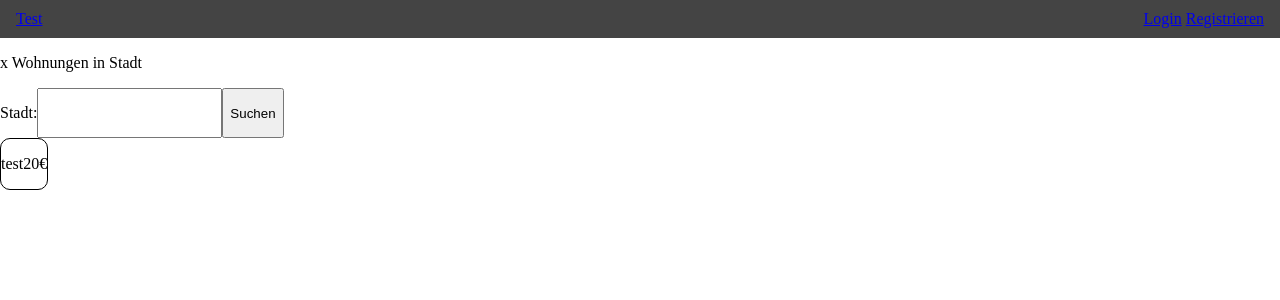
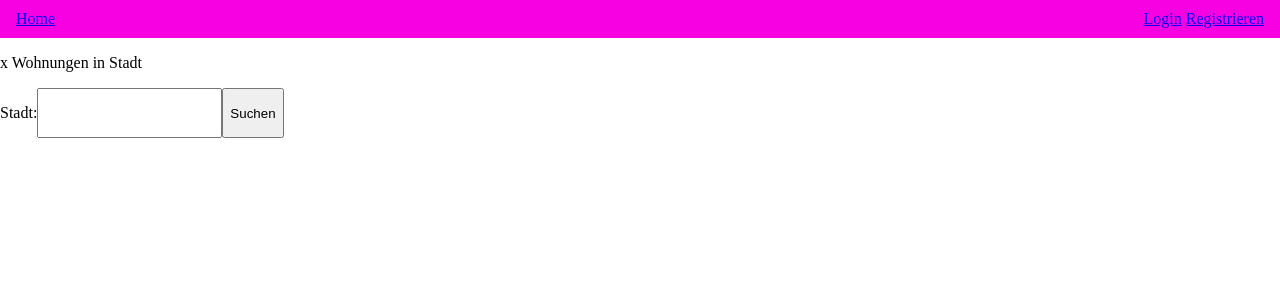
Before and after one commit to neto2000/wohnungssuche, a SvelteKit app: page /search in a window 1280 px wide. Shown: the top 300 px of the page. Built offline with nearby package versions, Linux system fonts and the light colour scheme.

Commit message:
search logic

```diff
--- a/src/lib/components/flat_list.svelte
+++ b/src/lib/components/flat_list.svelte
@@ -1,14 +1,14 @@
 <script>
 
-	let {title, price} = $props();
+	let {flat} = $props();
 
 </script>
 
 <div class="container">
 
-	<p>{title}</p>
+	<p>{flat.title}</p>
 
-	<p>{price}€</p>
+	<p>{flat.price}€</p>
 
 </div>
 
--- a/src/routes/+layout.svelte
+++ b/src/routes/+layout.svelte
@@ -17,7 +17,7 @@
 
 <header class="head">
 
-	<a href="/">Test</a>
+	<a href="/">Home</a>
 
 	<div>
 
@@ -62,7 +62,7 @@
 	margin: 0;
 	padding: 0;
 
-	--bg-color: #444;
+	--bg-color: #f700e2;
 	--fg-color: #ffffff;
 }
 
--- a/src/routes/flats/[slug]/+page.svelte
+++ b/src/routes/flats/[slug]/+page.svelte
@@ -22,6 +22,10 @@
 
 	<p>vermietet von {data.data.user_name}</p>
 
-	<img src={"/uploads/" + data.img_paths[0].file_path} alt="">
+	{#each data.img_paths as path}
+		<img src={"/uploads/" + path.file_path} alt="">
+	{/each}
+
+
 
 </div>
--- a/src/routes/search/+page.svelte
+++ b/src/routes/search/+page.svelte
@@ -14,6 +14,8 @@
 	let search_created_at_OG = $state("2030-01-01")
 	let search_available_from_UG = $state("1970-01-01")
 	let search_available_from_OG = $state("2030-01-01")
+
+	let flats = $state([])
 
 	async function search() {
 
@@ -45,7 +47,7 @@
 					ug: search_available_from_UG,
 					og: search_available_from_OG
 				},
-				sort: "",
+				sort: "area_asc",
 
 			})
 		})
@@ -54,6 +56,7 @@
 
 		console.log(data)
 
+		flats = data.flats
 
 	}
 </script>
@@ -74,7 +77,9 @@
 
 	<div class="flat-list">
 
-		<FlatList title="test" price=20 />
+		{#each flats as flat}
+		<FlatList flat = {flat}/>
+		{/each}
 	</div>
 
 </div>
--- a/src/routes/search/+server.js
+++ b/src/routes/search/+server.js
@@ -9,7 +9,60 @@ export async function POST({request, cookies}) {
 
 	console.log(search_query)
 
-	try {
+	let flats = []
+
+	if (sort== "area_desc") {
+		const [rows,fields] = await custom_pool.query(
+			'SELECT * FROM flat WHERE ? <= price AND price <= ? AND ? <= rooms AND rooms <= ? AND ? <= area AND area <= ? AND ? <= available_from AND available_from <= ? ORDER BY area DESC', [price.ug, price.og,rooms.ug, rooms.og, area.ug, area.og, available_from.ug, available_from.og])
+			flats = rows
+	}
+	else if (sort == "area_asc") {
+		const [rows,fields] = await custom_pool.query(
+			'SELECT * FROM flat WHERE ? <= price AND price <= ? AND ? <= rooms AND rooms <= ? AND ? <= area AND area <= ? AND ? <= available_from AND available_from <= ? ORDER BY area ASC', [price.ug, price.og,rooms.ug, rooms.og, area.ug, area.og, available_from.ug, available_from.og])
+
+	}
+	else if (sort == "price_desc") {
+		const [rows,fields] = await custom_pool.query(
+			'SELECT * FROM flat WHERE ? <= price AND price <= ? AND ? <= rooms AND rooms <= ? AND ? <= area AND area <= ? AND ? <= available_from AND available_from <= ? ORDER BY price DESC', [price.ug, price.og,rooms.ug, rooms.og, area.ug, area.og, available_from.ug, available_from.og])
+			flats = rows
+	}
+	else if (sort == "price_asc") {
+		const [rows,fields] = await custom_pool.query(
+			'SELECT * FROM flat WHERE ? <= price AND price <= ? AND ? <= rooms AND rooms <= ? AND ? <= area AND area <= ? AND ? <= available_from AND available_from <= ? ORDER BY price ASC', [price.ug, price.og,rooms.ug, rooms.og, area.ug, area.og, available_from.ug, available_from.og])
+			flats = rows
+	}
+	else if (sort == "rooms_desc") {
+				const [rows,fields] = await custom_pool.query(
+			'SELECT * FROM flat WHERE ? <= price AND price <= ? AND ? <= rooms AND rooms <= ? AND ? <= area AND area <= ? AND ? <= available_from AND available_from <= ? ORDER BY rooms DESC', [price.ug, price.og,rooms.ug, rooms.og, area.ug, area.og, available_from.ug, available_from.og])
+			flats = rows
+	}
+	else if (sort == "rooms_asc") {
+						const [rows,fields] = await custom_pool.query(
+			'SELECT * FROM flat WHERE ? <= price AND price <= ? AND ? <= rooms AND rooms <= ? AND ? <= area AND area <= ? AND ? <= available_from AND available_from <= ? ORDER BY rooms ASC', [price.ug, price.og,rooms.ug, rooms.og, area.ug, area.og, available_from.ug, available_from.og])
+			flats = rows
+	}
+	else if (sort == "created_at_desc") {
+				const [rows,fields] = await custom_pool.query(
+			'SELECT * FROM flat WHERE ? <= price AND price <= ? AND ? <= rooms AND rooms <= ? AND ? <= area AND area <= ? AND ? <= available_from AND available_from <= ? ORDER BY created_at DESC', [price.ug, price.og,rooms.ug, rooms.og, area.ug, area.og, available_from.ug, available_from.og])
+			flats = rows
+	}
+	else if (sort == "created_at_asc") {
+				const [rows,fields] = await custom_pool.query(
+			'SELECT * FROM flat WHERE ? <= price AND price <= ? AND ? <= rooms AND rooms <= ? AND ? <= area AND area <= ? AND ? <= available_from AND available_from <= ? ORDER BY created_at ASC', [price.ug, price.og,rooms.ug, rooms.og, area.ug, area.og, available_from.ug, available_from.og])
+			flats = rows
+	}
+	else if (sort == "available_from_asc") {
+				const [rows,fields] = await custom_pool.query(
+			'SELECT * FROM flat WHERE ? <= price AND price <= ? AND ? <= rooms AND rooms <= ? AND ? <= area AND area <= ? AND ? <= available_from AND available_from <= ? ORDER BY available_from DESC', [price.ug, price.og,rooms.ug, rooms.og, area.ug, area.og, available_from.ug, available_from.og])
+			flats = rows
+	}
+	else if (sort == "available_from_asc") {
+				const [rows,fields] = await custom_pool.query(
+			'SELECT * FROM flat WHERE ? <= price AND price <= ? AND ? <= rooms AND rooms <= ? AND ? <= area AND area <= ? AND ? <= available_from AND available_from <= ? ORDER BY available_from ASC', [price.ug, price.og,rooms.ug, rooms.og, area.ug, area.og, available_from.ug, available_from.og])
+			flats = rows
+	}
+
+	/*try {
 
 		const [rows,fields] = await custom_pool.query('SELECT * FROM flat WHERE city LIKE ?', [search_query])
 
@@ -27,7 +80,8 @@ export async function POST({request, cookies}) {
 		console.log(e)
 
 		return json({logged_in: false}, {status: 500})
-	}
+	}*/
 
 
+	return json({flats:flats}, {status:200})
 }
```
Also changed, not shown: 1 other file (tests, documents, lock files or other folders).
